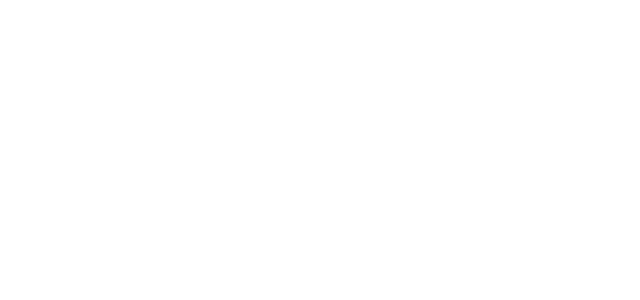
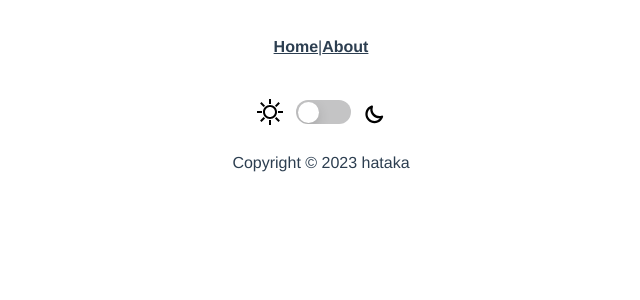
Before and after one commit to acsses/hatakarc, a Nuxt app: page /home in a window 1280 px wide. Before the commit this address had no page. Shown: the top 300 px of the page, without its empty margins (327-967 px from the left). Built offline with nearby package versions, Linux system fonts and the light colour scheme.

Commit message:
:add apply layout / to exchange some resource/

```diff
--- a/components/NuxtLogo.vue
+++ /dev/null
@@ -1,11 +0,0 @@
-<template>
-  <svg class="nuxt-logo" viewBox="0 0 45 30" fill="none" xmlns="http://www.w3.org/2000/svg">
-    <path d="M24.7203 29.704H41.1008C41.6211 29.7041 42.1322 29.5669 42.5828 29.3061C43.0334 29.0454 43.4075 28.6704 43.6675 28.2188C43.9275 27.7672 44.0643 27.2549 44.0641 26.7335C44.0639 26.2121 43.9266 25.6999 43.6662 25.2485L32.6655 6.15312C32.4055 5.70162 32.0315 5.32667 31.581 5.06598C31.1305 4.8053 30.6195 4.66805 30.0994 4.66805C29.5792 4.66805 29.0682 4.8053 28.6177 5.06598C28.1672 5.32667 27.7932 5.70162 27.5332 6.15312L24.7203 11.039L19.2208 1.48485C18.9606 1.03338 18.5864 0.658493 18.1358 0.397853C17.6852 0.137213 17.1741 0 16.6538 0C16.1336 0 15.6225 0.137213 15.1719 0.397853C14.7213 0.658493 14.3471 1.03338 14.0868 1.48485L0.397874 25.2485C0.137452 25.6999 0.000226653 26.2121 2.8053e-07 26.7335C-0.000226092 27.2549 0.136554 27.7672 0.396584 28.2188C0.656614 28.6704 1.03072 29.0454 1.48129 29.3061C1.93185 29.5669 2.44298 29.7041 2.96326 29.704H13.2456C17.3195 29.704 20.3239 27.9106 22.3912 24.4118L27.4102 15.7008L30.0986 11.039L38.1667 25.0422H27.4102L24.7203 29.704ZM13.0779 25.0374L5.9022 25.0358L16.6586 6.36589L22.0257 15.7008L18.4322 21.9401C17.0593 24.2103 15.4996 25.0374 13.0779 25.0374Z" fill="#00DC82" />
-  </svg>
-</template>
-
-<style>
-.nuxt-logo {
-  height: 180px;
-}
-</style>
--- /dev/null
+++ b/components/dark_mode_icon.vue
@@ -0,0 +1,7 @@
+<template>
+    <svg xmlns="http://www.w3.org/2000/svg" xmlns:xlink="http://www.w3.org/1999/xlink" width="32px" height="32px" viewBox="0 0 28 28" version="1.1">
+    <g id="surface1">
+        <path style=" stroke:none;fill-rule:nonzero;fill-opacity:1;" d="M 21.867188 21.445312 C 18.75 24.566406 13.671875 24.566406 10.554688 21.445312 C 7.433594 18.328125 7.433594 13.25 10.554688 10.132812 C 11.378906 9.308594 12.386719 8.679688 13.542969 8.269531 C 13.90625 8.140625 14.3125 8.234375 14.582031 8.507812 C 14.855469 8.78125 14.949219 9.183594 14.820312 9.546875 C 14.035156 11.757812 14.570312 14.148438 16.210938 15.789062 C 17.847656 17.429688 20.242188 17.960938 22.453125 17.179688 C 22.816406 17.050781 23.222656 17.144531 23.492188 17.417969 C 23.765625 17.6875 23.859375 18.09375 23.730469 18.457031 C 23.320312 19.613281 22.691406 20.621094 21.867188 21.445312 Z M 11.96875 11.546875 C 9.628906 13.886719 9.628906 17.695312 11.96875 20.03125 C 14.46875 22.535156 18.726562 22.308594 20.90625 19.523438 C 18.65625 19.664062 16.445312 18.851562 14.796875 17.203125 C 13.148438 15.558594 12.335938 13.34375 12.476562 11.097656 C 12.296875 11.238281 12.128906 11.386719 11.96875 11.546875 Z M 11.96875 11.546875 "/>
+    </g>
+    </svg>
+</template>
--- /dev/null
+++ b/components/light_mode_icon.vue
@@ -0,0 +1,5 @@
+<template>
+    <svg xmlns="http://www.w3.org/2000/svg"  viewBox="0 0 32 32" width="32px" height="32px" class="icon">
+        <path d="M 15 3 L 15 8 L 17 8 L 17 3 Z M 7.5 6.09375 L 6.09375 7.5 L 9.625 11.0625 L 11.0625 9.625 Z M 24.5 6.09375 L 20.9375 9.625 L 22.375 11.0625 L 25.90625 7.5 Z M 16 9 C 12.144531 9 9 12.144531 9 16 C 9 19.855469 12.144531 23 16 23 C 19.855469 23 23 19.855469 23 16 C 23 12.144531 19.855469 9 16 9 Z M 16 11 C 18.773438 11 21 13.226563 21 16 C 21 18.773438 18.773438 21 16 21 C 13.226563 21 11 18.773438 11 16 C 11 13.226563 13.226563 11 16 11 Z M 3 15 L 3 17 L 8 17 L 8 15 Z M 24 15 L 24 17 L 29 17 L 29 15 Z M 9.625 20.9375 L 6.09375 24.5 L 7.5 25.90625 L 11.0625 22.375 Z M 22.375 20.9375 L 20.9375 22.375 L 24.5 25.90625 L 25.90625 24.5 Z M 15 24 L 15 29 L 17 29 L 17 24 Z"/>
+    </svg>
+</template>
--- /dev/null
+++ b/layouts/default.vue
@@ -0,0 +1,123 @@
+<template>
+  <div id="layout">
+    <nav>
+      <nuxt-link to="/">Home</nuxt-link> |
+      <nuxt-link to="/about">About</nuxt-link>
+    </nav>
+    <Nuxt />
+    <footer>
+      <div id="light_and_dark">
+        <lightmode/>
+        <div class="toggle" @click="checked" :class="{ checked : isActive }">
+          <input type="checkbox" name="check" />
+        </div>
+        <darkmode/>
+      </div>
+      <p>Copyright © 2023 hataka</p>
+    </footer>
+  </div>
+</template>
+
+<script>
+import darkmode from '~/components/dark_mode_icon.vue'
+import lightmode from '~/components/light_mode_icon.vue'
+
+export default {
+  name:"page",
+  components: {
+    darkmode,
+    lightmode
+  },
+  props: ['mode'],
+  data(){
+    return {
+      isActive:false
+    }
+  },
+  methods: {
+    checked () {
+      this.isActive = !this.isActive
+    },
+  }
+}
+</script>
+
+<style>
+#layout{
+  margin: auto;
+  font-family: Avenir, Helvetica, Arial, sans-serif;
+  -webkit-font-smoothing: antialiased;
+  -moz-osx-font-smoothing: grayscale;
+  text-align: center;
+  color: #2c3e50;
+}
+nav{
+  width: 100vw;
+  padding: 30px;
+  display: flex;
+  justify-content: center;
+  box-sizing: border-box;
+}
+nav a {
+  font-weight: bold;
+  color: #2c3e50;
+}
+nav a:visited{
+  color: #42b983;
+}
+footer{
+  width:100vw
+}
+#light_and_dark{
+  display: flex;
+  justify-content: center;
+  padding: 10px;
+}
+.toggle {
+  position: relative;
+  width: 55px;
+  height: 24px;
+  margin: auto;
+  margin-right: 5px;
+  margin-left: 10px;
+  border-radius: 25px;
+  overflow: hidden;
+  cursor: pointer;
+}
+.toggle input[type=checkbox] {
+  display: none;
+}
+.toggle:before {
+  content: "";
+  position: absolute;
+  top: 0;
+  left: 0;
+  width: 100%;
+  height: 100%;
+  display: block;
+  background: #C4C4C5;
+  -webkit-transition: 0.2s ease-out;
+  transition: 0.2s ease-out;
+}
+.toggle:after {
+  content: "";
+  position: absolute;
+  top: 1.5px;
+  left: 1.5px;
+  width: 21px;
+  height: 21px;
+  display: block;
+  border-radius: 25px;
+  background: #fff;
+  box-shadow: 0 4.5px 14px -3px rgba(0, 0, 0, 0.3);
+  -webkit-transition: 0.2s ease-out;
+  transition: 0.2s ease-out;
+}
+.toggle.checked:before {
+  background: #35c759;
+}
+.toggle.checked:after {
+  left: 33px;
+  box-shadow: 0 4.5px 14px -3px rgba(0, 0, 0, 0.5);
+}
+</style>
--- a/pages/index.vue
+++ b/pages/index.vue
@@ -1,23 +1,19 @@
 <template>
   <div id="index">
-    <nav>
-      <router-link to="/">Home</router-link> |
-      <router-link to="/about">About</router-link>
-    </nav>
     <div id="introduce">
 
     </div>
     <div class="home">
     <div v-for="page in results" :key="page.id" class="page_block" @click="link(page.id)">
       <img v-bind:src="page.cover.external.url" alt="">
-      <div>
+      <h3>
         {{ page.properties.Name.title[0].plain_text }}
-      </div>
+      </h3>
       <p>
         {{ page.properties.Date.date.start }}
       </p>
       <div class="tag_space">
-        <p v-for="tag in page.properties.Tag.multi_select" :key="tag.id" class="tag">
+        <p v-for="tag in page.properties.Tag.multi_select" :key="tag.id" class="tag" >
           {{ tag.name }}
         </p>
       </div>
@@ -31,6 +27,7 @@
 const notion = new Client({auth: 'secret_voHoNdOnBI9Cc3dfRsrLwDzTm3yLygIV8bjfYUrasRs'});
 
 export default {
+  layout: 'default',
   async asyncData() {
     try{
       const page = await notion.databases.query({
@@ -51,6 +48,7 @@
 <style scoped>
 #index{
   width: 100vw;
+  min-height: 100vh;
   margin: auto;
   font-family: Avenir, Helvetica, Arial, sans-serif;
   -webkit-font-smoothing: antialiased;
@@ -58,20 +56,7 @@
   text-align: center;
   color: #2c3e50;
 }
-#index nav{
-  width: 100vw;
-  padding: 30px;
-  display: flex;
-  justify-content: center;
-  box-sizing: border-box;
-}
-nav a {
-  font-weight: bold;
-  color: #2c3e50;
-}
-nav a:visited{
-  color: #42b983;
-}
+
 #introduce{
   width: 70vw;
 }
@@ -85,10 +70,11 @@
 .page_block{
   width: 90%;
   margin: auto;
-  height: 35vh;
+  height: 37vh;
   position: relative;
   box-shadow: 0 0 8px gray;
   border-radius: 5px;
+  transition: 0.25s;
 }
 .page_block img{
   height: 14vh;
@@ -111,8 +97,9 @@
 .tag{
   margin: auto;
   width: fit-content;
-  background-color: blue;
-  color: white;
+  border: 1px solid  #42b983;
+  background-color: transparent;
+  color: #42b983;
   padding: 5px;
   border-radius: 5px;
   transition: 0.25s;
@@ -120,10 +107,17 @@
 .tag:hover{
   margin: auto;
   width: fit-content;
-  border: 1px solid  blue;
-  background-color: white;
-  color: blue;
+  background-color: #42b983;
+  color: white;
   padding: 5px;
+  border-radius: 5px;
+}
+.page_block:hover{
+  width: 90%;
+  margin: auto;
+  height: 37vh;
+  position: relative;
+  box-shadow: 0 0 0.5px gray;
   border-radius: 5px;
 }
 </style>
--- a/pages/page/_id.vue
+++ b/pages/page/_id.vue
@@ -1,9 +1,5 @@
 <template>
   <div id="page_index">
-    <nav>
-      <a href="/">Home</a>|
-      <nuxt-link to="/about">About</nuxt-link>
-    </nav>
     <div id="page">
       <img v-bind:src="cover" alt="" class="head_img"/>
       <h1 class="title">{{ title }}</h1>
@@ -43,8 +39,9 @@
 export default {
   name:"page",
   components: {
-    "vue-mathjax": VueMathjax
+    "vue-mathjax": VueMathjax,
   },
+  props: ['mode'],
   data(){
     return {
       propaty:{},
@@ -61,6 +58,7 @@
     this.date = res_propaty.data.properties.Date.date.start
     var res_content = await this.$axios.get(`${location.origin}/api/page/content/${this.$route.params.id}`);
     this.contents = res_content.data.results
+    console.log(this.$route.params)
   },
   head() {
     return {
@@ -71,7 +69,7 @@
         }
       ]
     };
-  },
+  }
 }
 </script>
 <style scoped>
@@ -101,6 +99,7 @@
 #page{
     width: 70%;
     margin: auto;
+    margin-bottom: 50px;
 }
 .head_img{
     width: 100%;
@@ -134,4 +133,55 @@
 .content li{
     text-align: left;
 }
+#toggle_footer{
+  display: flex;
+  justify-content: center;
+}
+.toggle {
+  position: relative;
+  width: 55px;
+  height: 24px;
+  margin: auto;
+  margin-right: 5px;
+  margin-left: 10px;
+  border-radius: 25px;
+  overflow: hidden;
+  cursor: pointer;
+}
+.toggle input[type=checkbox] {
+  display: none;
+}
+.toggle:before {
+  content: "";
+  position: absolute;
+  top: 0;
+  left: 0;
+  width: 100%;
+  height: 100%;
+  display: block;
+  background: #C4C4C5;
+  -webkit-transition: 0.2s ease-out;
+  transition: 0.2s ease-out;
+}
+.toggle:after {
+  content: "";
+  position: absolute;
+  top: 1.5px;
+  left: 1.5px;
+  width: 21px;
+  height: 21px;
+  display: block;
+  border-radius: 25px;
+  background: #fff;
+  box-shadow: 0 4.5px 14px -3px rgba(0, 0, 0, 0.3);
+  -webkit-transition: 0.2s ease-out;
+  transition: 0.2s ease-out;
+}
+.toggle.checked:before {
+  background: #35c759;
+}
+.toggle.checked:after {
+  left: 33px;
+  box-shadow: 0 4.5px 14px -3px rgba(0, 0, 0, 0.5);
+}
 </style>
--- /dev/null
+++ b/pages/serch/_word.vue
@@ -0,0 +1,108 @@
+<template>
+    <div id="page_index">
+        <div class="home">
+            <div v-for="page in pages" :key="page.id" class="page_block" @click="link(page.id)">
+              <img v-bind:src="page.cover.external.url" alt="">
+              <div>
+                {{ page.properties.Name.title[0].plain_text }}
+              </div>
+              <p>
+                {{ page.properties.Date.date.start }}
+              </p>
+              <div class="tag_space">
+                <p v-for="tag in page.properties.Tag.multi_select" :key="tag.id" class="tag">
+                  {{ tag.name }}
+                </p>
+              </div>
+            </div>
+        </div>
+    </div>
+  </template>
+
+  <script>
+
+  export default {
+    name:"page",
+    data(){
+      return {
+        pages:[]
+      }
+    },
+    async mounted(){
+      var res = await this.$axios.get(`${location.origin}/api/serch/${this.$route.params.word}`);
+      this.pages = res.data.results
+    },
+    head() {
+      return {
+        script: [
+          {
+            src:
+              "https://cdnjs.cloudflare.com/ajax/libs/mathjax/2.7.2/MathJax.js?config=TeX-AMS-MML_SVG"
+          }
+        ]
+      };
+    }
+  }
+  </script>
+  <style scoped>
+  #page_index{
+    width: 100vw;
+    margin: auto;
+    font-family: Avenir, Helvetica, Arial, sans-serif;
+    -webkit-font-smoothing: antialiased;
+    -moz-osx-font-smoothing: grayscale;
+    text-align: center;
+    color: #2c3e50;
+  }
+  .home{
+  width: 50vw;
+  margin:auto;
+  display: grid;
+  grid-template-columns: 50% 50%;
+
+}
+.page_block{
+  width: 90%;
+  margin: auto;
+  height: 35vh;
+  position: relative;
+  box-shadow: 0 0 8px gray;
+  border-radius: 5px;
+}
+.page_block img{
+  height: 14vh;
+  width: 100%;
+  object-fit: cover;
+  border-top-right-radius: 5px;
+  border-top-left-radius: 5px;
+}
+.page_block a{
+  position: absolute;
+  top: 0;
+  left: 0;
+  width: 100%;
+  height: 100%;
+}
+.tag_space{
+  margin-right:10px;
+  margin-left: 10px;
+}
+.tag{
+  margin: auto;
+  width: fit-content;
+  background-color: blue;
+  color: white;
+  padding: 5px;
+  border-radius: 5px;
+  transition: 0.25s;
+}
+.tag:hover{
+  margin: auto;
+  width: fit-content;
+  border: 1px solid  blue;
+  background-color: white;
+  color: blue;
+  padding: 5px;
+  border-radius: 5px;
+}
+</style>
```
Also changed, not shown: components/HomePage.Vue (deleted, +0 -22 lines), serverMiddleware/update.js (+15 -2 lines).
